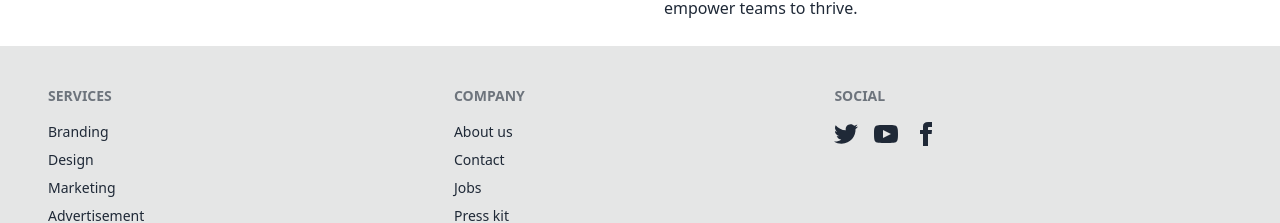
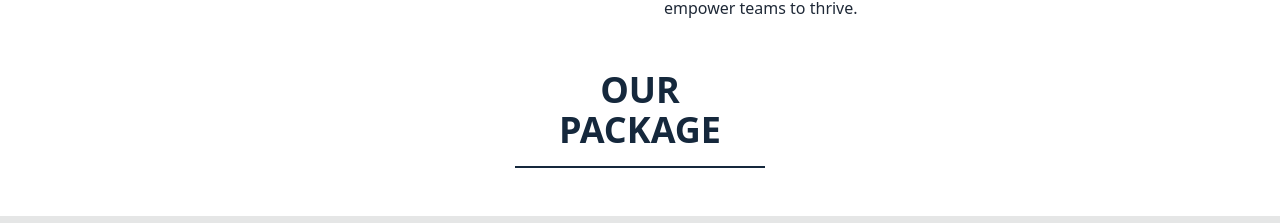
Before and after one commit to 0rakib0/AssetManagement-client, a React (Vite) app: page / in a window 1280 px wide. Shown: the part 1180-1403 px from the top of the page. Built offline with nearby package versions, Linux system fonts and the light colour scheme.

Commit message:
pachakge section title design

```diff
--- a/src/Pages/Home/AboutUs/AboutUs.jsx
+++ b/src/Pages/Home/AboutUs/AboutUs.jsx
@@ -2,7 +2,7 @@
 const AboutUs = () => {
     return (
         <div>
-            <h1 className="text-4xl uppercase my-12 text-center border-b-2 border-primaryColor mx-auto pb-4 w-[200px] font-bold">About Us</h1>
+            <h1 className="text-4xl uppercase my-12 text-center border-b-2 border-primaryColor mx-auto pb-4 w-[200px] text-primaryColor font-bold">About Us</h1>
             <div className="md:flex gap-12">
                 <div className="w-6/12">
                     <img src="https://t4.ftcdn.net/jpg/02/33/02/17/360_F_233021773_y3xNl08YxoiDcmXIlKILXqmCm4oIpqMd.jpg" className="rounded-lg" alt="" />
--- a/src/Pages/Home/Home/Home.jsx
+++ b/src/Pages/Home/Home/Home.jsx
@@ -1,5 +1,6 @@
 import AboutUs from "../AboutUs/AboutUs";
 import Banner from "../Banner/Banner";
+import Package from "../Package/Package";
 
 
 const Home = () => {
@@ -9,6 +10,8 @@ const Home = () => {
             <Banner></Banner>
             {/* about us */}
             <AboutUs></AboutUs>
+            {/* package section */}
+            <Package></Package>
         </div>
     );
 };
--- /dev/null
+++ b/src/Pages/Home/Package/Package.jsx
@@ -0,0 +1,11 @@
+
+
+const Package = () => {
+    return (
+        <div>
+            <h1 className="text-4xl uppercase my-12 text-center border-b-2 border-primaryColor mx-auto pb-4 w-[250px] text-primaryColor font-bold">Our Package</h1>
+        </div>
+    );
+};
+
+export default Package;
```
